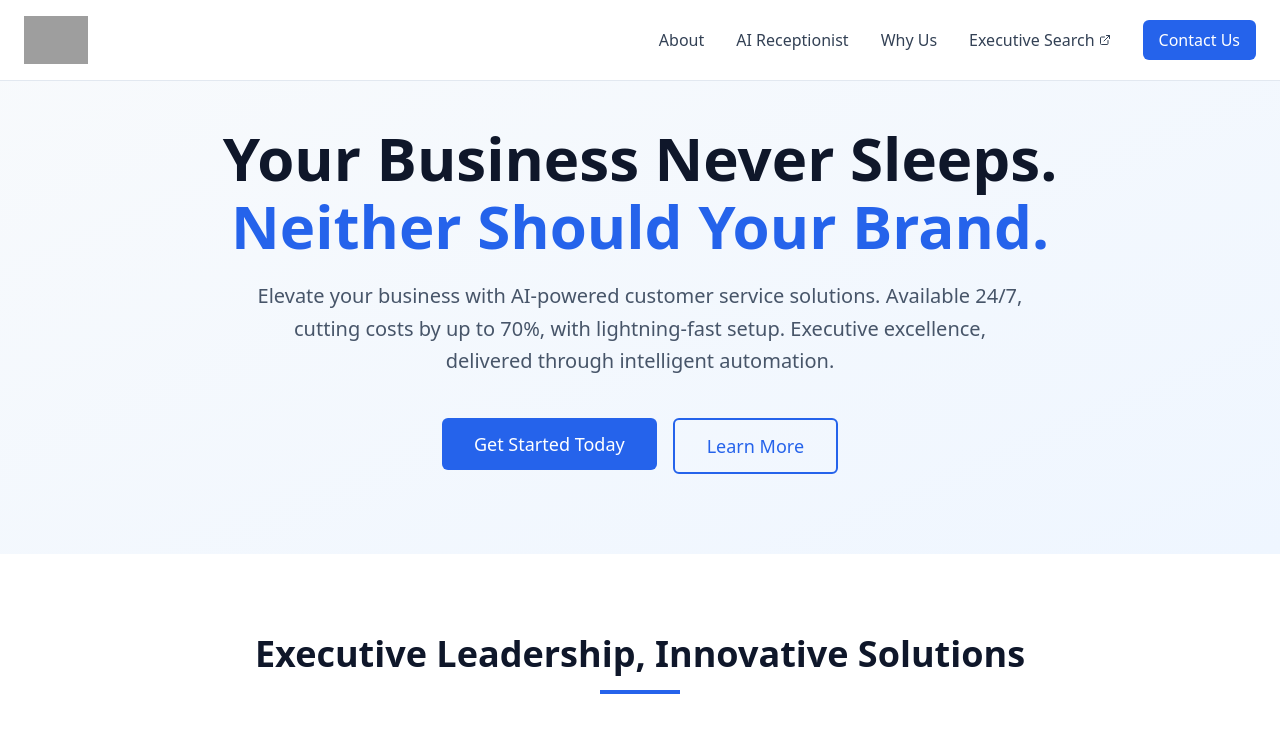
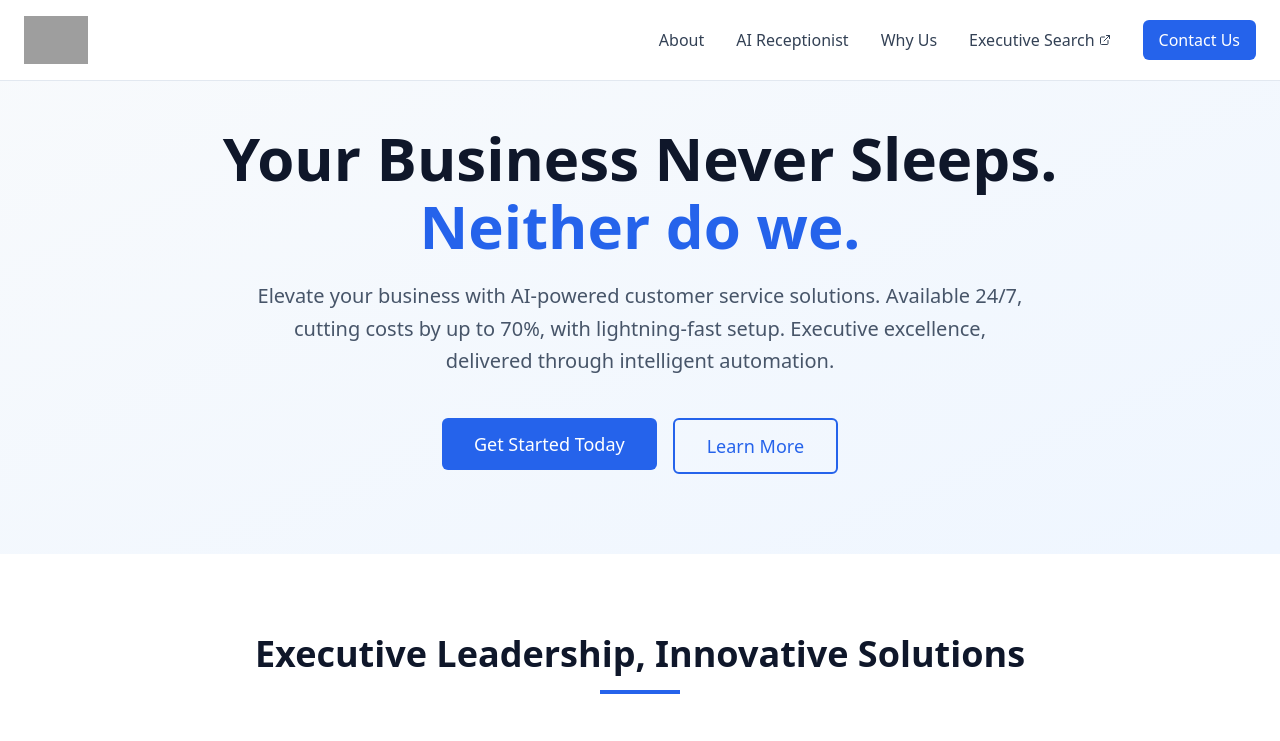
Before and after one commit to scottyowen4683/Aspirereception, a React (Vite) app in the folder frontend/: page / in a window 1280 px wide. Shown: the top 741 px of the page. Built offline with nearby package versions, Linux system fonts and the light colour scheme; no server answers; grey boxes are pictures that could not be loaded.

Commit message:
Update Home.jsx

```diff
--- a/frontend/src/pages/Home.jsx
+++ b/frontend/src/pages/Home.jsx
@@ -76,7 +76,7 @@ const Home = () => {
           <div className="max-w-4xl mx-auto text-center">
             <h1 className="text-5xl md:text-6xl font-bold text-slate-900 mb-6 leading-tight">
               Your Business Never Sleeps.
-              <span className="block text-blue-600 mt-2">Neither Should Your Brand.</span>
+              <span className="block text-blue-600 mt-2">Neither do we.</span>
             </h1>
             <p className="text-xl text-slate-600 mb-10 leading-relaxed max-w-3xl mx-auto">
               Elevate your business with AI-powered customer service solutions. Available 24/7, cutting costs by up to 70%, with lightning-fast setup. Executive excellence, delivered through intelligent automation.
```
